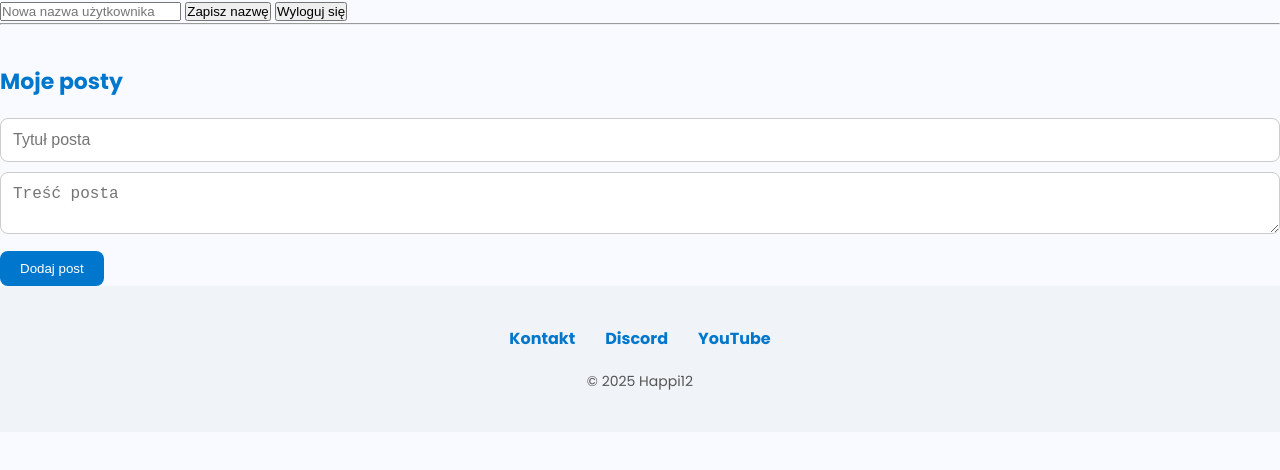
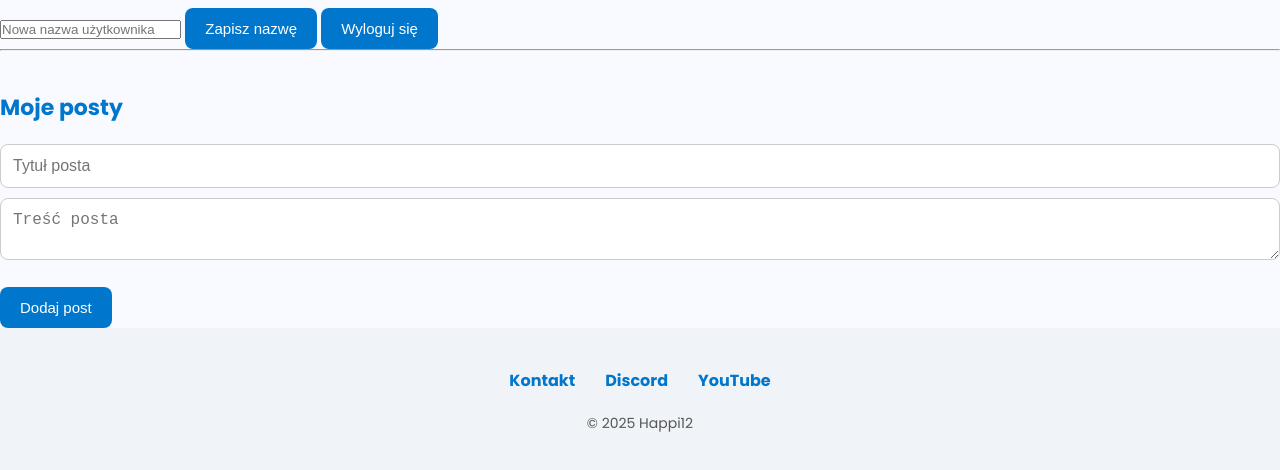
Before and after one commit to Happi12YT/konto, a plain HTML site: page index.html in a window 1280 px wide. Shown: the part 912-1382 px from the top of the page. Before the commit the page ends 1344 px from the top, so only its background shows below. Drawn offline with Linux system fonts and the light colour scheme.

Commit message:
Update style.css

```diff
--- a/style.css
+++ b/style.css
@@ -265,3 +265,31 @@ body {
   margin: 0;
   font-size: 15px;
 }
+
+.edit-box button,
+#logoutBtn,
+#postForm button {
+  padding: 12px 20px;
+  background: #0077cc;
+  color: white;
+  border: none;
+  border-radius: 8px;
+  font-size: 15px;
+  cursor: pointer;
+  margin-top: 10px;
+  transition: background 0.3s;
+}
+
+.edit-box button:hover,
+#logoutBtn:hover,
+#postForm button:hover {
+  background: #005fa3;
+}
+
+.post-box {
+  background: #f9f9f9;
+  border-radius: 12px;
+  padding: 15px;
+  margin-top: 15px;
+  box-shadow: 0 4px 12px rgba(0,0,0,0.05);
+}
```
